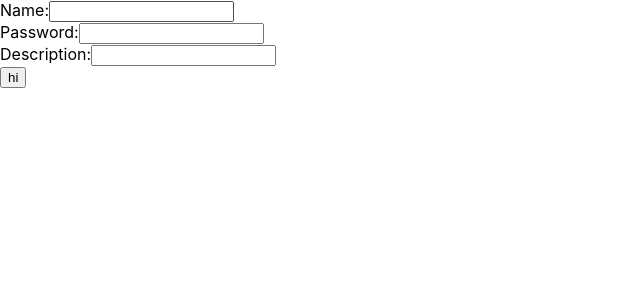
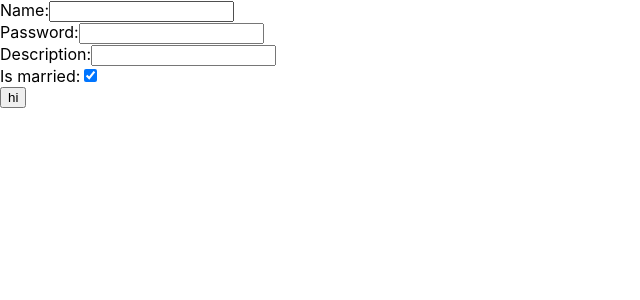
Before and after one commit to biraj33/rect, a React (Create React App) app: page / in a window 1280 px wide. Shown: the top 300 px of the page, without its empty margins (0-640 px from the left). Built offline with nearby package versions, Linux system fonts and the light colour scheme.

Commit message:
sandesh2

```diff
--- a/src/component/form/Form2.jsx
+++ b/src/component/form/Form2.jsx
@@ -4,6 +4,7 @@ const Form2 = () => {
     let [username, setUsername] = React.useState("")
     let [age, setAge] = React.useState(0)
     let [desc, setDesc] = React.useState("")
+    let [married, setMarried] = React.useState(true)
 
 
 
@@ -38,6 +39,12 @@ const Form2 = () => {
       }/>
 </div>
 
+<div>
+      <label htmlFor="chk">Is married:</label>
+      <input type="checkbox" checked={married} id = "chk" onChange={(e)=>
+        setMarried(e.target.checked)
+      }/>
+</div>
         <button>hi</button>
       </form>
     </div>
```
